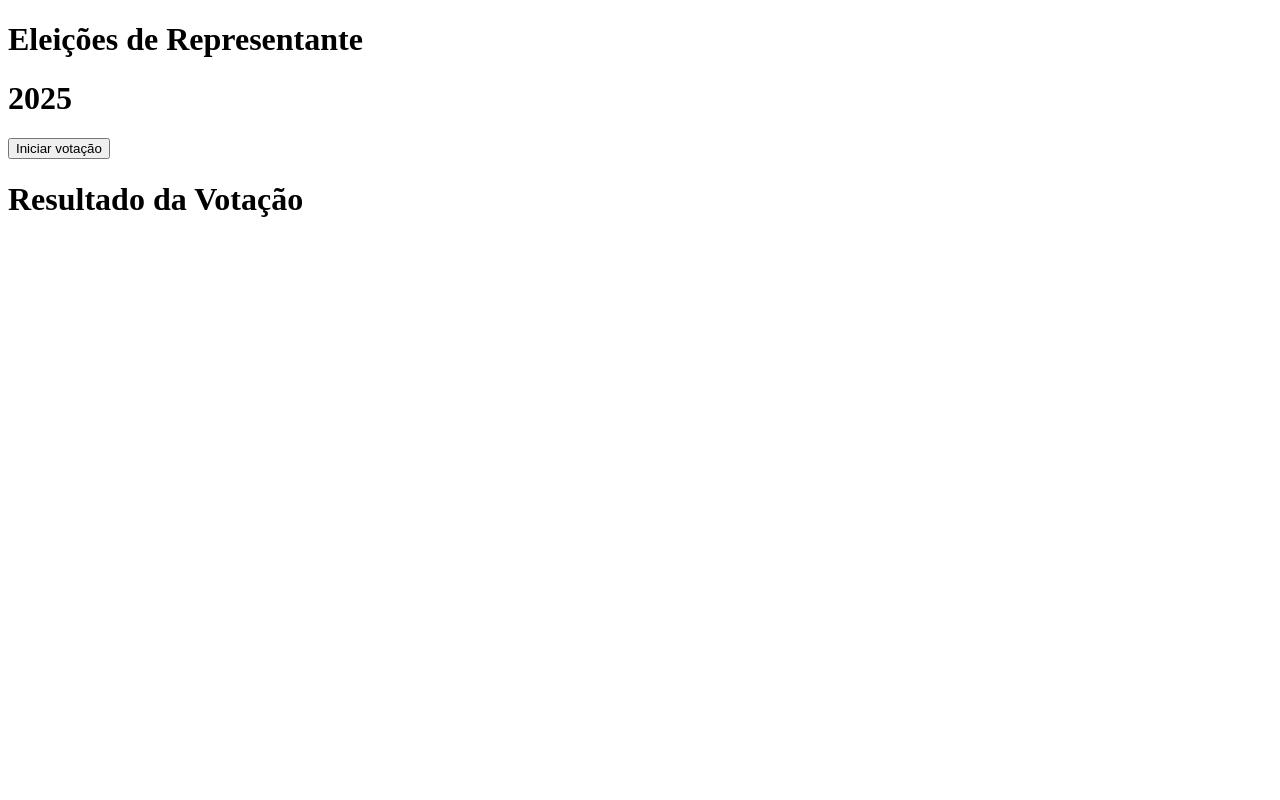
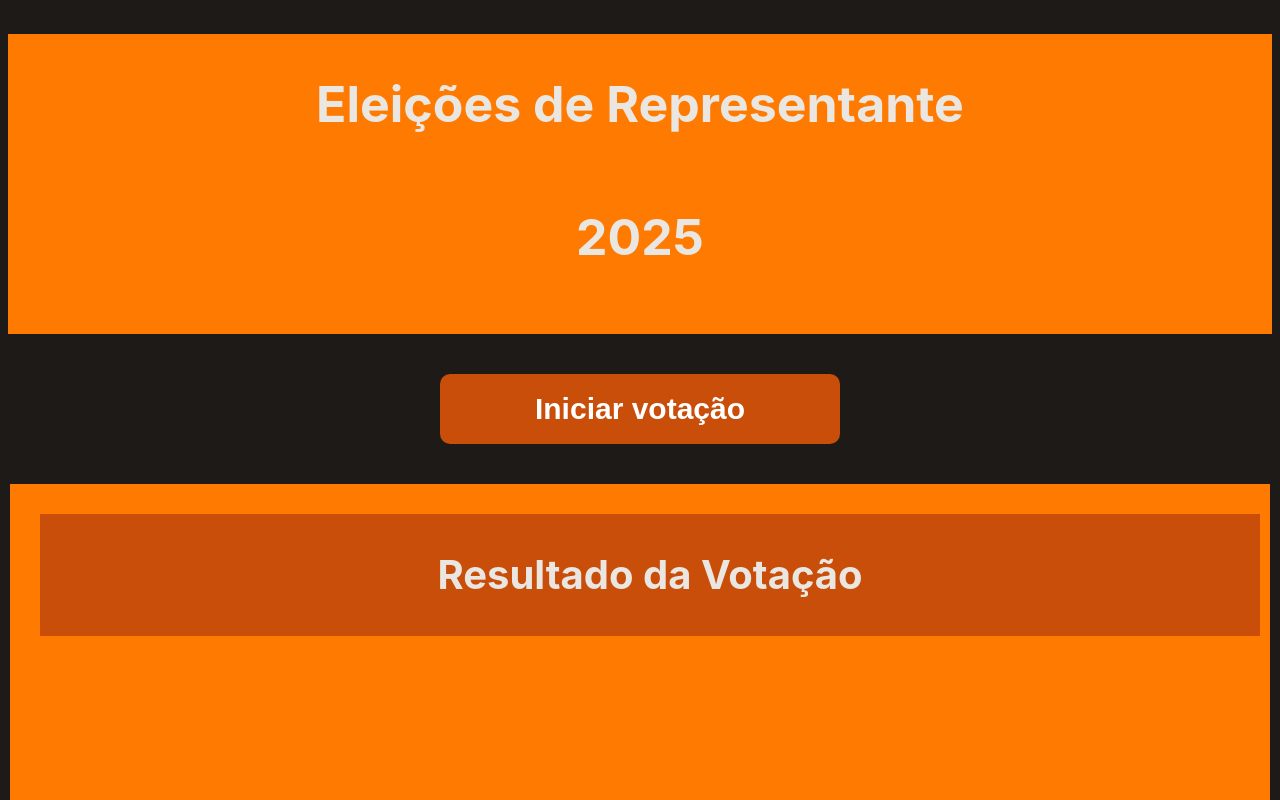
Before and after one commit to Leandroprograma1206/My-Schools-Projects, a plain HTML site: page index.html in a window 1280 px wide. Shown: the top 800 px of the page. Drawn offline with Linux system fonts and the light colour scheme.

Commit message:
Fix HTML encoding and update stylesheet link

```diff
--- a/index.html
+++ b/index.html
@@ -3,7 +3,7 @@
 <head>
     <meta charset="UTF-8">
     <meta name="viewport" content="width= , initial-scale=1.0">
-    <link href="index.css" rel="stylesheet">
+    <link href="style.css" rel="stylesheet">
 
     <title>Urna Eletrônica</title>
 
```
